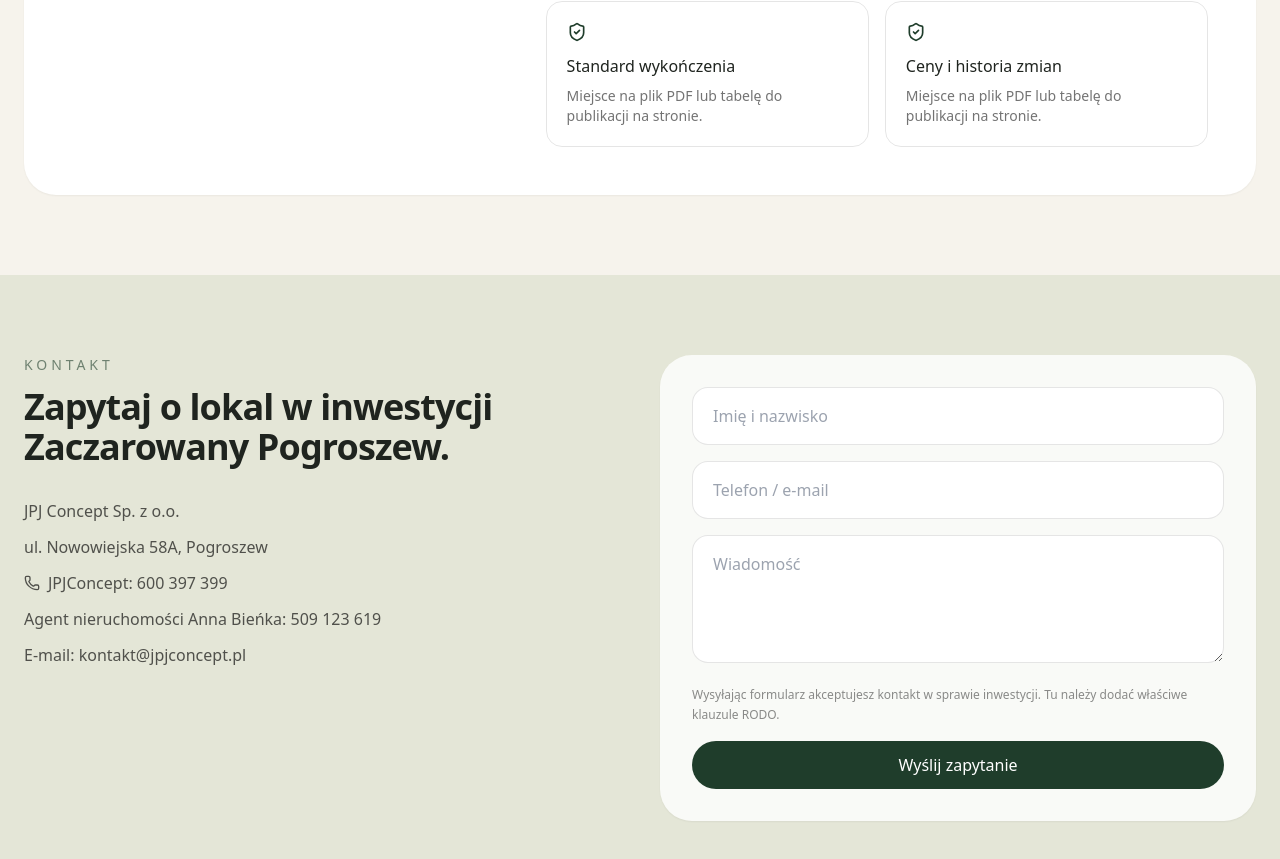
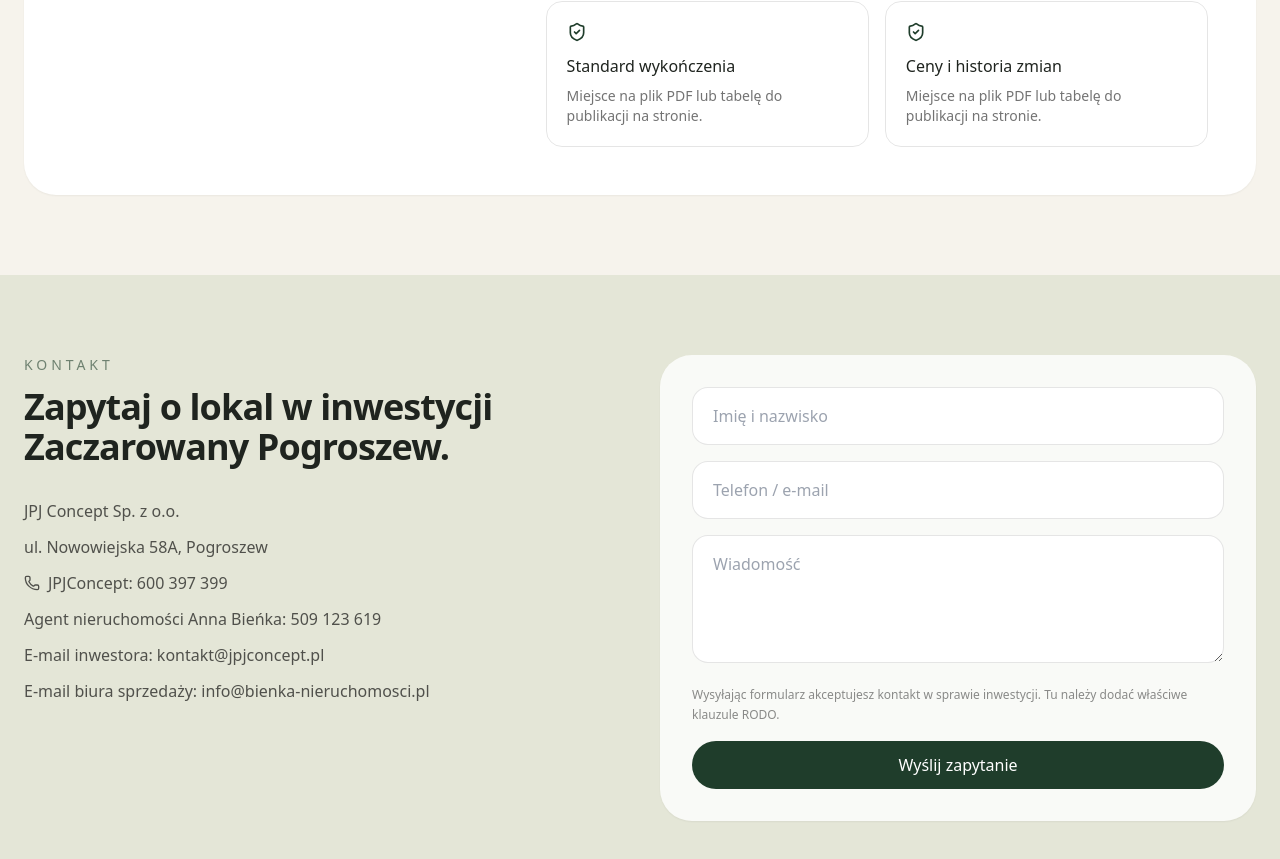
Before and after one commit to jpjconcept/NovaDuo-gotowe-do-GitHub-1-, a Next.js app: page / in a window 1280 px wide. Shown: the part 3722-4581 px from the top of the page. Built offline with nearby package versions, Linux system fonts and the light colour scheme.

Commit message:
Update page.jsx

```diff
--- a/app/page.jsx
+++ b/app/page.jsx
@@ -70,7 +70,8 @@ export default function Page() {
 
       <section id="kontakt" className="bg-[#e4e6d7] py-20"><div className="mx-auto grid max-w-7xl gap-10 px-6 lg:grid-cols-2"><div><div className="mb-3 text-sm uppercase tracking-[0.28em] text-[#1f3d2b]/60">Kontakt</div><h2 className="text-4xl font-semibold tracking-tight">Zapytaj o lokal w inwestycji Zaczarowany Pogroszew.</h2><div className="mt-8 space-y-3 text-black/65"><p>JPJ Concept Sp. z o.o.</p><p>ul. Nowowiejska 58A, Pogroszew</p><p className="flex items-center gap-2"><Phone className="h-4 w-4" /> JPJConcept: 600 397 399</p>
 <p>Agent nieruchomości Anna Bieńka: 509 123 619</p>
-<p>E-mail: kontakt@jpjconcept.pl</p></div></div><Card className="rounded-[2rem] border-white/70 bg-white/80 shadow-sm"><CardContent className="space-y-4 p-8"><input className="w-full rounded-2xl border border-black/10 bg-white px-5 py-4 outline-none" placeholder="Imię i nazwisko" /><input className="w-full rounded-2xl border border-black/10 bg-white px-5 py-4 outline-none" placeholder="Telefon / e-mail" /><textarea className="min-h-32 w-full rounded-2xl border border-black/10 bg-white px-5 py-4 outline-none" placeholder="Wiadomość" /><p className="text-xs leading-5 text-black/45">Wysyłając formularz akceptujesz kontakt w sprawie inwestycji. Tu należy dodać właściwe klauzule RODO.</p><Button className="h-12 w-full rounded-full bg-[#1f3d2b] px-5 text-white hover:bg-[#152b1e]">Wyślij zapytanie</Button></CardContent></Card></div></section>
+<p>E-mail inwestora: kontakt@jpjconcept.pl</p>
+<p>E-mail biura sprzedaży: info@bienka-nieruchomosci.pl</p></div></div><Card className="rounded-[2rem] border-white/70 bg-white/80 shadow-sm"><CardContent className="space-y-4 p-8"><input className="w-full rounded-2xl border border-black/10 bg-white px-5 py-4 outline-none" placeholder="Imię i nazwisko" /><input className="w-full rounded-2xl border border-black/10 bg-white px-5 py-4 outline-none" placeholder="Telefon / e-mail" /><textarea className="min-h-32 w-full rounded-2xl border border-black/10 bg-white px-5 py-4 outline-none" placeholder="Wiadomość" /><p className="text-xs leading-5 text-black/45">Wysyłając formularz akceptujesz kontakt w sprawie inwestycji. Tu należy dodać właściwe klauzule RODO.</p><Button className="h-12 w-full rounded-full bg-[#1f3d2b] px-5 text-white hover:bg-[#152b1e]">Wyślij zapytanie</Button></CardContent></Card></div></section>
     </main>
   );
 }
```
